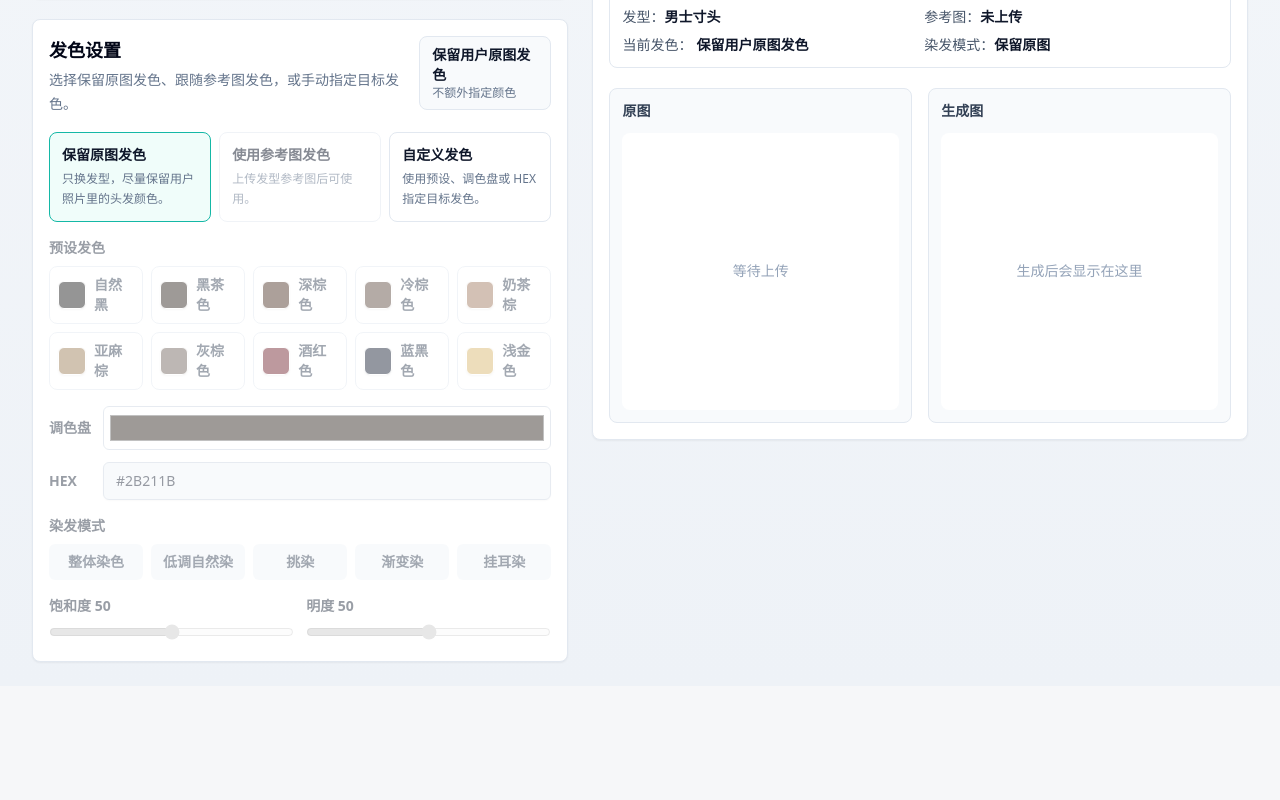
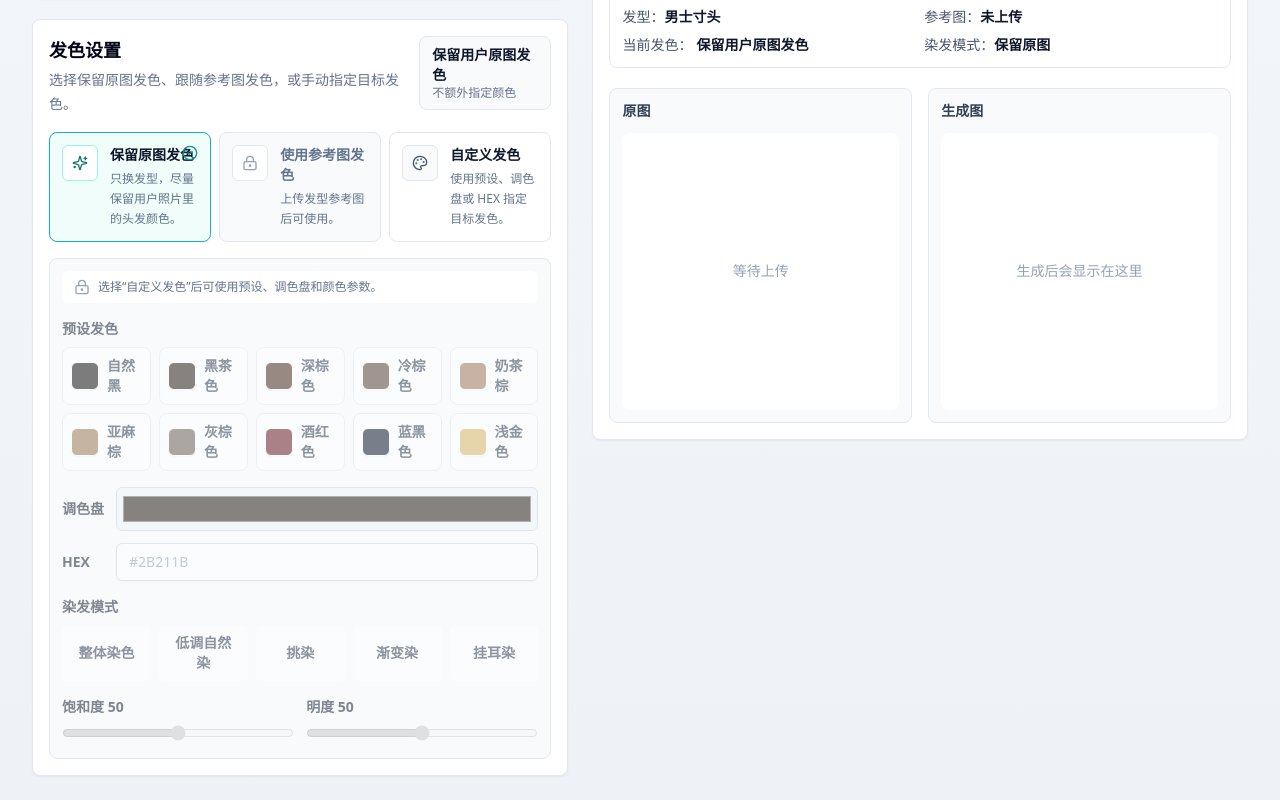
Before and after one commit to aguilarvladimir449-boop/ai-hairstyle-mvp, a Next.js app: page / in a window 1280 px wide. Shown: the part 1260-2060 px from the top of the page. Before the commit the page ends 1946 px from the top, so only its background shows below. Built offline with nearby package versions, Linux system fonts and the light colour scheme.

Commit message:
Polish disabled hair color controls

```diff
--- a/components/HairColorPicker.tsx
+++ b/components/HairColorPicker.tsx
@@ -1,5 +1,7 @@
 "use client";
 
+import type { LucideIcon } from "lucide-react";
+import { CheckCircle2, ImagePlus, LockKeyhole, Palette, Sparkles } from "lucide-react";
 import clsx from "clsx";
 import { hairColorModeLabels, hairColorPresets, normalizeHexColor, type HairColorMode, type SelectedHairColor } from "@/lib/hairColor";
 
@@ -15,10 +17,15 @@ type HairColorPickerProps = {
 
 const modeOptions: HairColorMode[] = ["full", "subtle", "highlight", "gradient", "inner"];
 
-const sourceOptions: Array<{ value: HairColorSource; label: string; description: string }> = [
-  { value: "original", label: "保留原图发色", description: "只换发型，尽量保留用户照片里的头发颜色。" },
-  { value: "reference", label: "使用参考图发色", description: "上传参考图后，发色也跟随参考图。" },
-  { value: "custom", label: "自定义发色", description: "使用预设、调色盘或 HEX 指定目标发色。" }
+const sourceOptions: Array<{
+  value: HairColorSource;
+  label: string;
+  description: string;
+  icon: LucideIcon;
+}> = [
+  { value: "original", label: "保留原图发色", description: "只换发型，尽量保留用户照片里的头发颜色。", icon: Sparkles },
+  { value: "reference", label: "使用参考图发色", description: "上传参考图后，发色也跟随参考图。", icon: ImagePlus },
+  { value: "custom", label: "自定义发色", description: "使用预设、调色盘或 HEX 指定目标发色。", icon: Palette }
 ];
 
 export function HairColorPicker({
@@ -68,7 +75,10 @@ export function HairColorPicker({
 
       <div className="mt-4 grid gap-2 sm:grid-cols-3">
         {sourceOptions.map((option) => {
+          const Icon = option.icon;
           const disabled = option.value === "reference" && !hasReferenceImage;
+          const selected = hairColorSource === option.value;
+
           return (
             <button
               key={option.value}
@@ -76,21 +86,45 @@ export function HairColorPicker({
               disabled={disabled}
               onClick={() => onHairColorSourceChange(option.value)}
               className={clsx(
-                "rounded-lg border p-3 text-left transition disabled:cursor-not-allowed disabled:opacity-50",
-                hairColorSource === option.value ? "border-teal-500 bg-teal-50" : "border-slate-200 bg-white hover:border-teal-300"
+                "relative rounded-lg border p-3 text-left transition focus:outline-none focus:ring-2 focus:ring-teal-500",
+                selected && "border-teal-500 bg-teal-50 shadow-sm",
+                !selected && !disabled && "border-slate-200 bg-white hover:border-teal-300 hover:bg-teal-50/40",
+                disabled && "border-slate-200 bg-slate-50 text-slate-400"
               )}
             >
-              <span className="block text-sm font-semibold text-slate-900">{option.label}</span>
-              <span className="mt-1 block text-xs leading-5 text-slate-500">
-                {disabled ? "上传发型参考图后可使用。" : option.description}
-              </span>
+              <div className="flex items-start gap-3">
+                <span
+                  className={clsx(
+                    "flex h-9 w-9 shrink-0 items-center justify-center rounded-md border",
+                    selected && "border-teal-200 bg-white text-teal-700",
+                    !selected && !disabled && "border-slate-200 bg-slate-50 text-slate-600",
+                    disabled && "border-slate-200 bg-white text-slate-400"
+                  )}
+                >
+                  {disabled ? <LockKeyhole className="h-4 w-4" aria-hidden="true" /> : <Icon className="h-4 w-4" aria-hidden="true" />}
+                </span>
+                <span className="min-w-0">
+                  <span className={clsx("block text-sm font-semibold", disabled ? "text-slate-500" : "text-slate-900")}>{option.label}</span>
+                  <span className="mt-1 block text-xs leading-5 text-slate-500">
+                    {disabled ? "上传发型参考图后可使用。" : option.description}
+                  </span>
+                </span>
+              </div>
+              {selected ? <CheckCircle2 className="absolute right-3 top-3 h-4 w-4 text-teal-600" aria-hidden="true" /> : null}
             </button>
           );
         })}
       </div>
 
-      <div className={clsx("mt-4 space-y-4", !isCustomColor && "opacity-45")}>
-        <div>
+      <div className={clsx("mt-4 space-y-4 rounded-lg border p-3 transition", isCustomColor ? "border-slate-200 bg-white" : "border-slate-200 bg-slate-50")}>
+        {!isCustomColor ? (
+          <div className="flex items-center gap-2 rounded-md bg-white px-3 py-2 text-xs font-medium text-slate-500">
+            <LockKeyhole className="h-4 w-4 text-slate-400" aria-hidden="true" />
+            选择“自定义发色”后可使用预设、调色盘和颜色参数。
+          </div>
+        ) : null}
+
+        <div className={clsx(!isCustomColor && "opacity-55")}>
           <p className="mb-2 text-sm font-semibold text-slate-800">预设发色</p>
           <div className="grid grid-cols-2 gap-2 sm:grid-cols-5">
             {hairColorPresets.map((preset) => (
@@ -100,8 +134,9 @@ export function HairColorPicker({
                 disabled={!isCustomColor}
                 onClick={() => updateColor({ hex: preset.hex, label: preset.label })}
                 className={clsx(
-                  "flex items-center gap-2 rounded-lg border p-2 text-left transition disabled:cursor-not-allowed",
-                  selectedColor.hex.toUpperCase() === preset.hex.toUpperCase() && isCustomColor
+                  "flex items-center gap-2 rounded-lg border p-2 text-left transition",
+                  !isCustomColor && "bg-white text-slate-400",
+                  isCustomColor && selectedColor.hex.toUpperCase() === preset.hex.toUpperCase()
                     ? "border-teal-500 bg-teal-50"
                     : "border-slate-200 bg-white hover:border-teal-300"
                 )}
@@ -113,7 +148,7 @@ export function HairColorPicker({
           </div>
         </div>
 
-        <div className="grid gap-3 sm:grid-cols-[auto_1fr] sm:items-center">
+        <div className={clsx("grid gap-3 sm:grid-cols-[auto_1fr] sm:items-center", !isCustomColor && "opacity-55")}>
           <label className="text-sm font-semibold text-slate-800" htmlFor="hair-color-picker">
             调色盘
           </label>
@@ -123,7 +158,7 @@ export function HairColorPicker({
             disabled={!isCustomColor}
             value={normalizedHex}
             onChange={(event) => updateColor({ hex: event.target.value.toUpperCase(), label: "自定义发色" })}
-            className="h-11 w-full rounded-md border border-slate-300 bg-white p-1 disabled:cursor-not-allowed"
+            className="h-11 w-full rounded-md border border-slate-300 bg-white p-1 disabled:bg-slate-100"
           />
 
           <label className="text-sm font-semibold text-slate-800" htmlFor="hair-color-hex">
@@ -136,11 +171,11 @@ export function HairColorPicker({
             onChange={(event) => updateColor({ hex: event.target.value, label: "自定义发色" })}
             onBlur={() => updateColor({ hex: normalizedHex })}
             placeholder="#7A4B32"
-            className="w-full rounded-md border-slate-300 text-sm shadow-sm focus:border-teal-500 focus:ring-teal-500 disabled:cursor-not-allowed disabled:bg-slate-100"
+            className="w-full rounded-md border-slate-300 text-sm shadow-sm focus:border-teal-500 focus:ring-teal-500 disabled:bg-white disabled:text-slate-400"
           />
         </div>
 
-        <div>
+        <div className={clsx(!isCustomColor && "opacity-55")}>
           <p className="mb-2 text-sm font-semibold text-slate-800">染发模式</p>
           <div className="grid grid-cols-2 gap-2 sm:grid-cols-5">
             {modeOptions.map((mode) => (
@@ -150,8 +185,9 @@ export function HairColorPicker({
                 disabled={!isCustomColor}
                 onClick={() => updateColor({ mode })}
                 className={clsx(
-                  "rounded-md px-3 py-2 text-sm font-semibold transition disabled:cursor-not-allowed",
-                  selectedColor.mode === mode && isCustomColor ? "bg-slate-950 text-white" : "bg-slate-100 text-slate-700 hover:bg-slate-200"
+                  "rounded-md px-3 py-2 text-sm font-semibold transition",
+                  selectedColor.mode === mode && isCustomColor ? "bg-slate-950 text-white" : "bg-slate-100 text-slate-700 hover:bg-slate-200",
+                  !isCustomColor && "bg-white text-slate-400"
                 )}
               >
                 {hairColorModeLabels[mode]}
@@ -160,7 +196,7 @@ export function HairColorPicker({
           </div>
         </div>
 
-        <div className="grid gap-3 sm:grid-cols-2">
+        <div className={clsx("grid gap-3 sm:grid-cols-2", !isCustomColor && "opacity-55")}>
           <label className="text-sm font-semibold text-slate-800">
             饱和度 {selectedColor.saturation ?? 50}
             <input
@@ -170,7 +206,7 @@ export function HairColorPicker({
               value={selectedColor.saturation ?? 50}
               disabled={!isCustomColor}
               onChange={(event) => updateColor({ saturation: Number(event.target.value) })}
-              className="mt-2 w-full accent-teal-600 disabled:cursor-not-allowed"
+              className="mt-2 w-full accent-teal-600"
             />
           </label>
           <label className="text-sm font-semibold text-slate-800">
@@ -182,7 +218,7 @@ export function HairColorPicker({
               value={selectedColor.lightness ?? 50}
               disabled={!isCustomColor}
               onChange={(event) => updateColor({ lightness: Number(event.target.value) })}
-              className="mt-2 w-full accent-teal-600 disabled:cursor-not-allowed"
+              className="mt-2 w-full accent-teal-600"
             />
           </label>
         </div>
```
